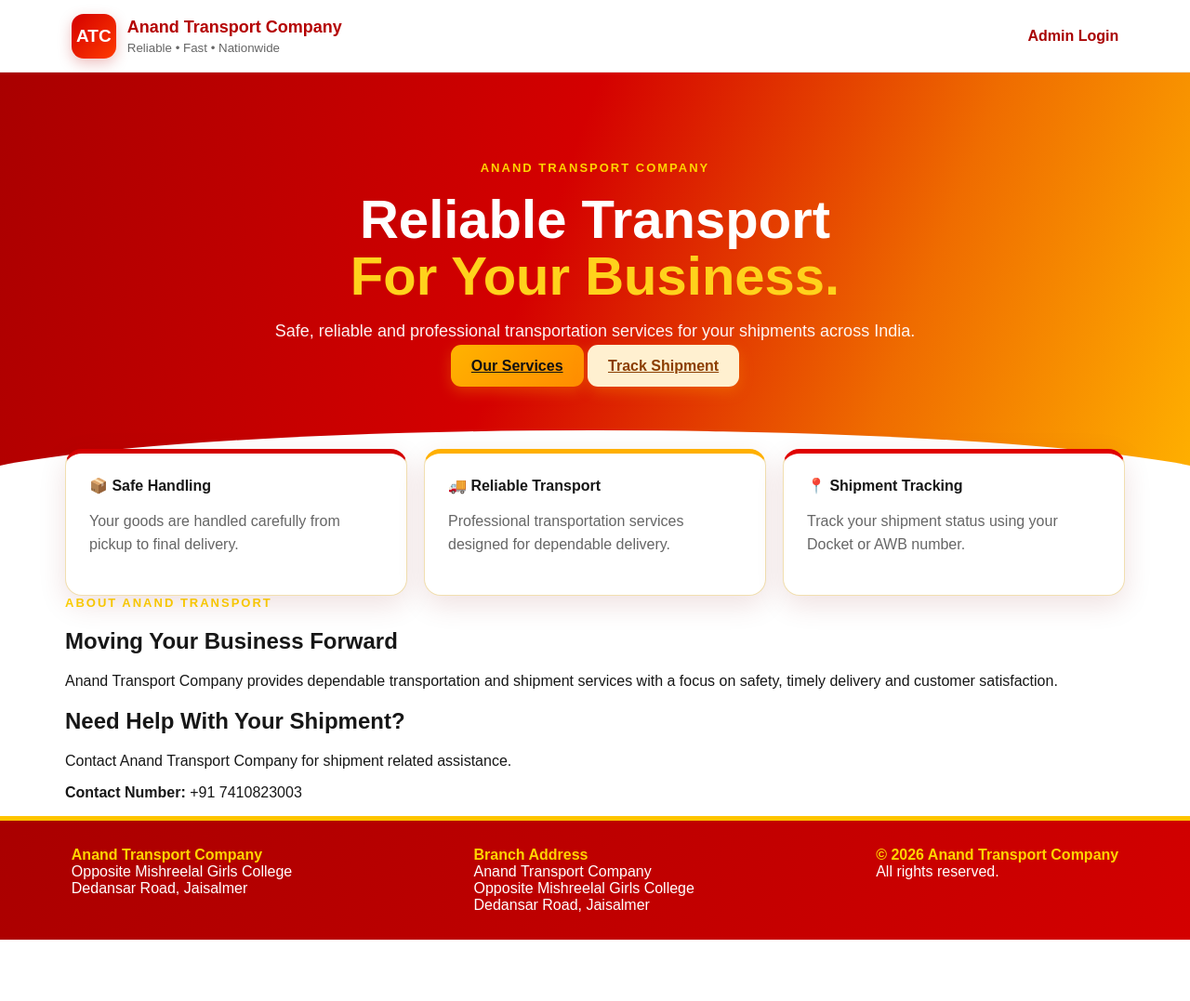
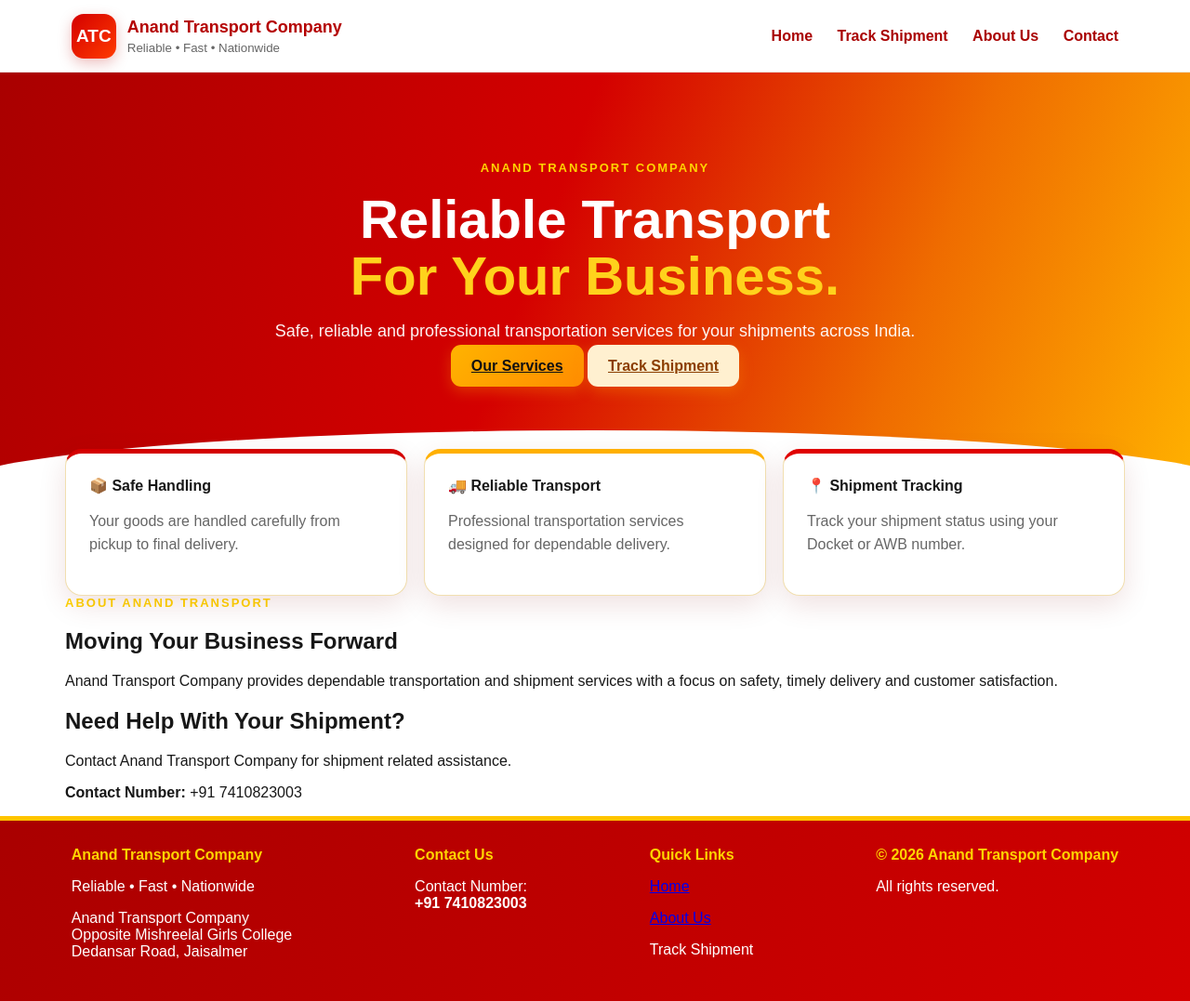
Before and after one commit to anandtransport/anand-transport-tracking, a Flask app: page / in a window 1280 px wide. Shown: the whole page at 93% size. Before the commit the page ends 1011 px from the top, so only its background shows below. Run offline with Flask 3, Linux system fonts and the light colour scheme; parts of the project's set-up code (start-up, migrations or seed data) failed here and were passed over; some libraries are stand-ins or nearby versions.

Commit message:
Update base.html

```diff
--- a/templates/base.html
+++ b/templates/base.html
@@ -1,30 +1,155 @@
 <!doctype html>
-<html lang="en"><head>
-<meta charset="utf-8"><meta name="viewport" content="width=device-width,initial-scale=1">
-<title>{% block title %}Anand Transport Company{% endblock %}</title>
-<link rel="stylesheet" href="{{ url_for('static',filename='style.css') }}">
-</head><body>
-<header><a class="brand" href="{{ url_for('home') }}"><span class="logo">ATC</span><span><b>Anand Transport Company</b><small>Reliable • Fast • Nationwide</small></span></a>
-<nav>{% if session.get('admin_id') %}<a href="{{ url_for('admin') }}">Admin Panel</a><a href="{{ url_for('logout') }}">Logout</a>{% else %}<a href="{{ url_for('admin_login') }}">Admin Login</a>{% endif %}</nav></header>
-{% with messages=get_flashed_messages() %}{% if messages %}<div class="flash">{% for m in messages %}{{m}}{% endfor %}</div>{% endif %}{% endwith %}
-{% block content %}{% endblock %}
-<footer>
+<html lang="en">
+<head>
+    <meta charset="utf-8">
+    <meta name="viewport" content="width=device-width,initial-scale=1">
+
+    <title>
+        {% block title %}Anand Transport Company{% endblock %}
+    </title>
+
+    <link rel="stylesheet"
+          href="{{ url_for('static', filename='style.css') }}">
+</head>
+
+<body>
+
+<header>
+
+    <a class="brand" href="{{ url_for('home') }}">
+
+        <span class="logo">ATC</span>
+
+        <span>
+            <b>Anand Transport Company</b>
+            <small>Reliable • Fast • Nationwide</small>
+        </span>
+
+    </a>
+
+
+    <nav>
+
+        <a href="{{ url_for('home') }}">
+            Home
+        </a>
+
+        <a href="{{ url_for('tracking', docket='') }}">
+            Track Shipment
+        </a>
+
+        <a href="{{ url_for('about') }}">
+            About Us
+        </a>
+
+        <a href="#contact">
+            Contact
+        </a>
+
+        {% if session.get('admin_id') %}
+
+            <a href="{{ url_for('admin') }}">
+                Admin Panel
+            </a>
+
+            <a href="{{ url_for('logout') }}">
+                Logout
+            </a>
+
+        {% endif %}
+
+    </nav>
+
+</header>
+
+
+{% with messages = get_flashed_messages() %}
+
+    {% if messages %}
+
+        <div class="flash">
+
+            {% for m in messages %}
+                {{ m }}
+            {% endfor %}
+
+        </div>
+
+    {% endif %}
+
+{% endwith %}
+
+
+{% block content %}
+
+{% endblock %}
+
+
+<footer id="contact">
+
     <div>
+
         <b>Anand Transport Company</b>
-        <div>Opposite Mishreelal Girls College</div>
-        <div>Dedansar Road, Jaisalmer</div>
+
+        <p>
+            Reliable • Fast • Nationwide
+        </p>
+
+        <p>
+            Anand Transport Company<br>
+            Opposite Mishreelal Girls College<br>
+            Dedansar Road, Jaisalmer
+        </p>
+
     </div>
 
+
     <div>
-        <b>Branch Address</b>
-        <div>Anand Transport Company</div>
-        <div>Opposite Mishreelal Girls College</div>
-        <div>Dedansar Road, Jaisalmer</div>
+
+        <b>Contact Us</b>
+
+        <p>
+            Contact Number:<br>
+            <strong>+91 7410823003</strong>
+        </p>
+
     </div>
 
+
     <div>
+
+        <b>Quick Links</b>
+
+        <p>
+            <a href="{{ url_for('home') }}">
+                Home
+            </a>
+        </p>
+
+        <p>
+            <a href="{{ url_for('about') }}">
+                About Us
+            </a>
+        </p>
+
+        <p>
+            Track Shipment
+        </p>
+
+    </div>
+
+
+    <div>
+
         <b>© 2026 Anand Transport Company</b>
-        <div>All rights reserved.</div>
+
+        <p>
+            All rights reserved.
+        </p>
+
     </div>
+
 </footer>
-</body></html>
+
+</body>
+</html>
```
